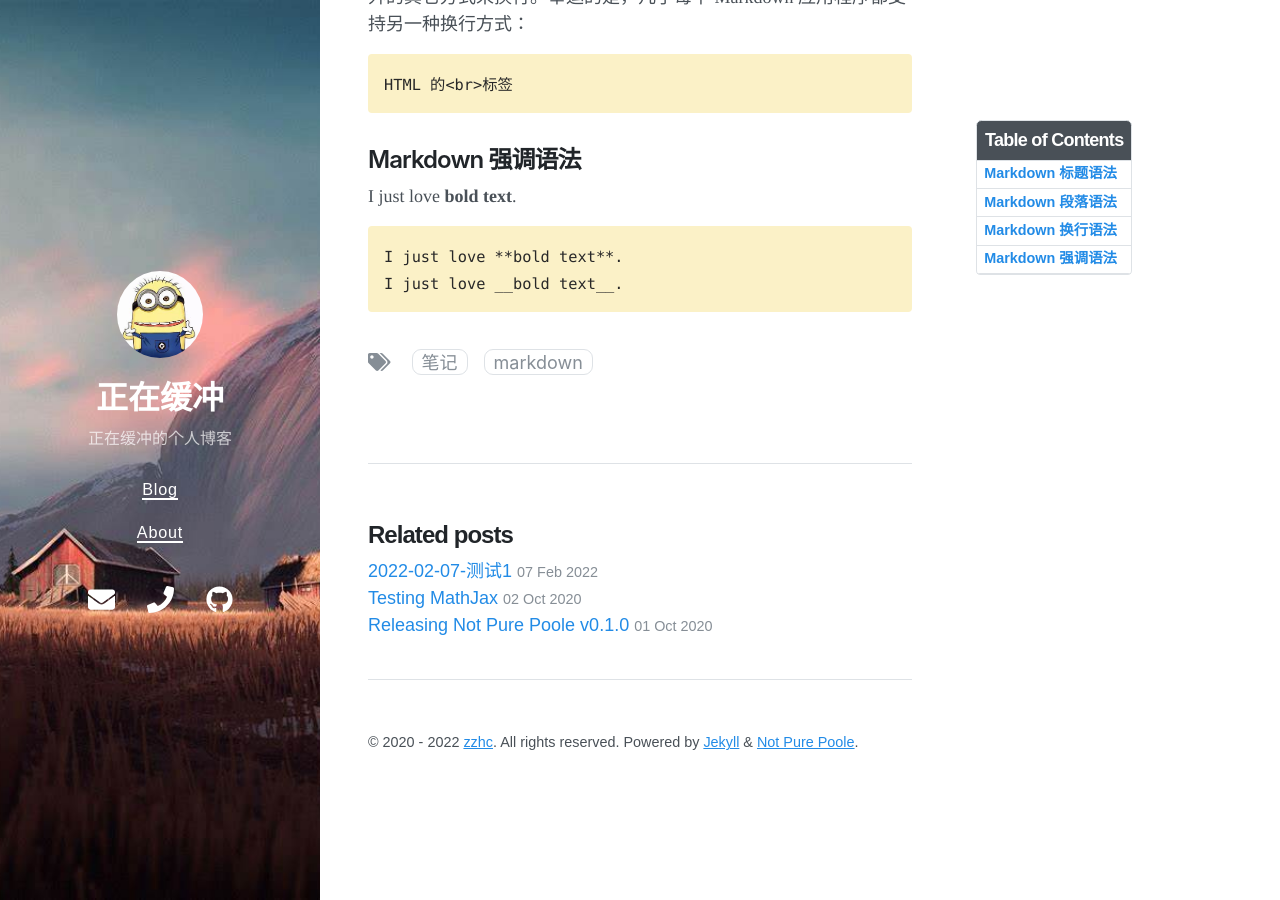
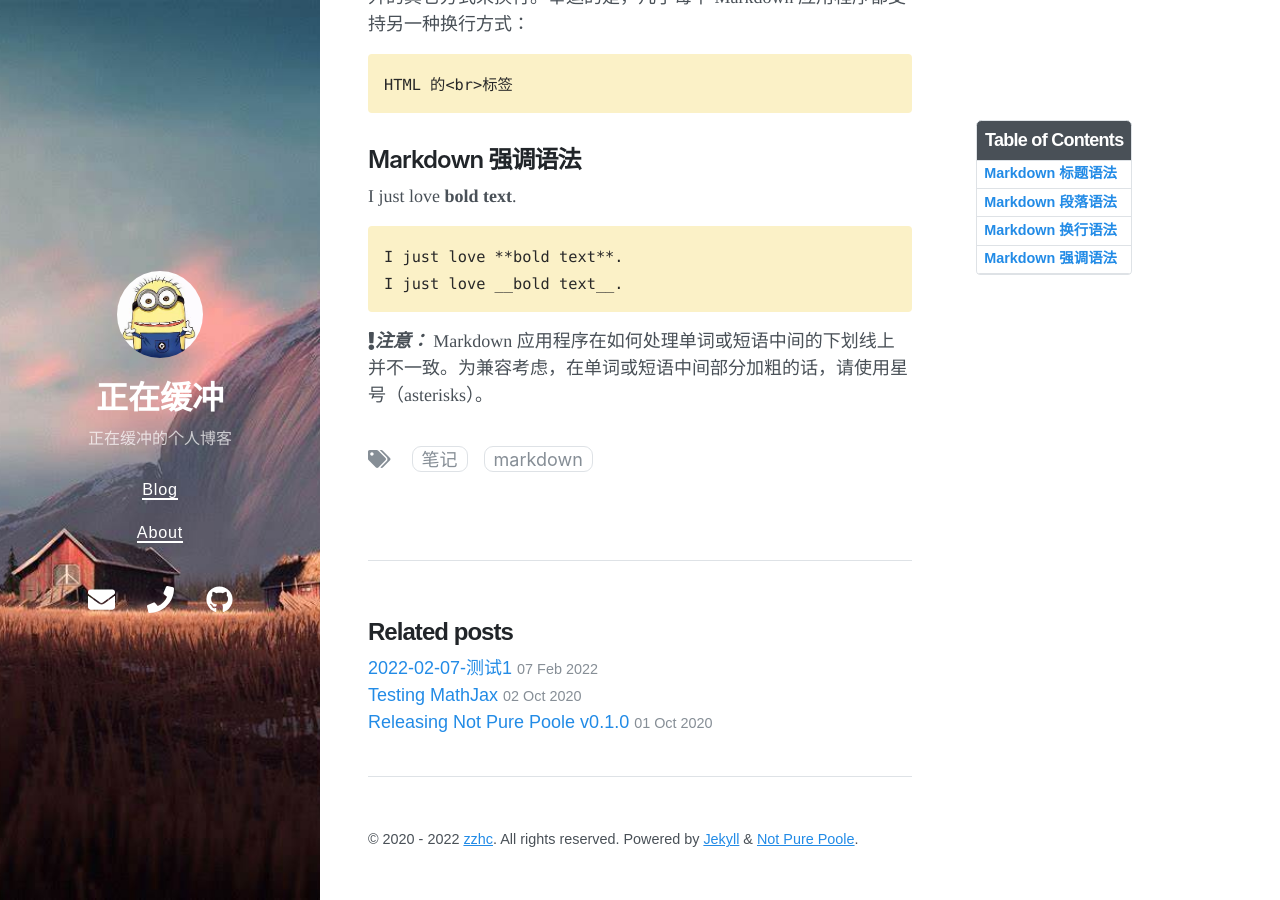
Before and after one commit to Zzhc3321/personal-blog.github.io, a Jekyll site: the page built from _posts/2022-02-08-Markdown-基础语法.md, in a window 1280 px wide and 900 px high, scrolled down 1134 px. Built offline with Jekyll 4.4.1, drawn with Linux system fonts in a browser that asks for light colours; nearby versions of some CDN libraries.

Commit message:
修改文件: _posts/2022-02-08-Markdown-基础语法.md

```diff
--- a/_posts/2022-02-08-Markdown-基础语法.md
+++ b/_posts/2022-02-08-Markdown-基础语法.md
@@ -43,8 +43,9 @@ Heading level 2
 
 ## Markdown 强调语法
 
-I just love __bold text__.
+I just love **bold text**.
 {% highlight js %}
 I just love **bold text**.
 I just love __bold text__.
 {% endhighlight %}
+<i class="fas fa-exclamation"></i>***注意：*** Markdown 应用程序在如何处理单词或短语中间的下划线上并不一致。为兼容考虑，在单词或短语中间部分加粗的话，请使用星号（asterisks）。
```
